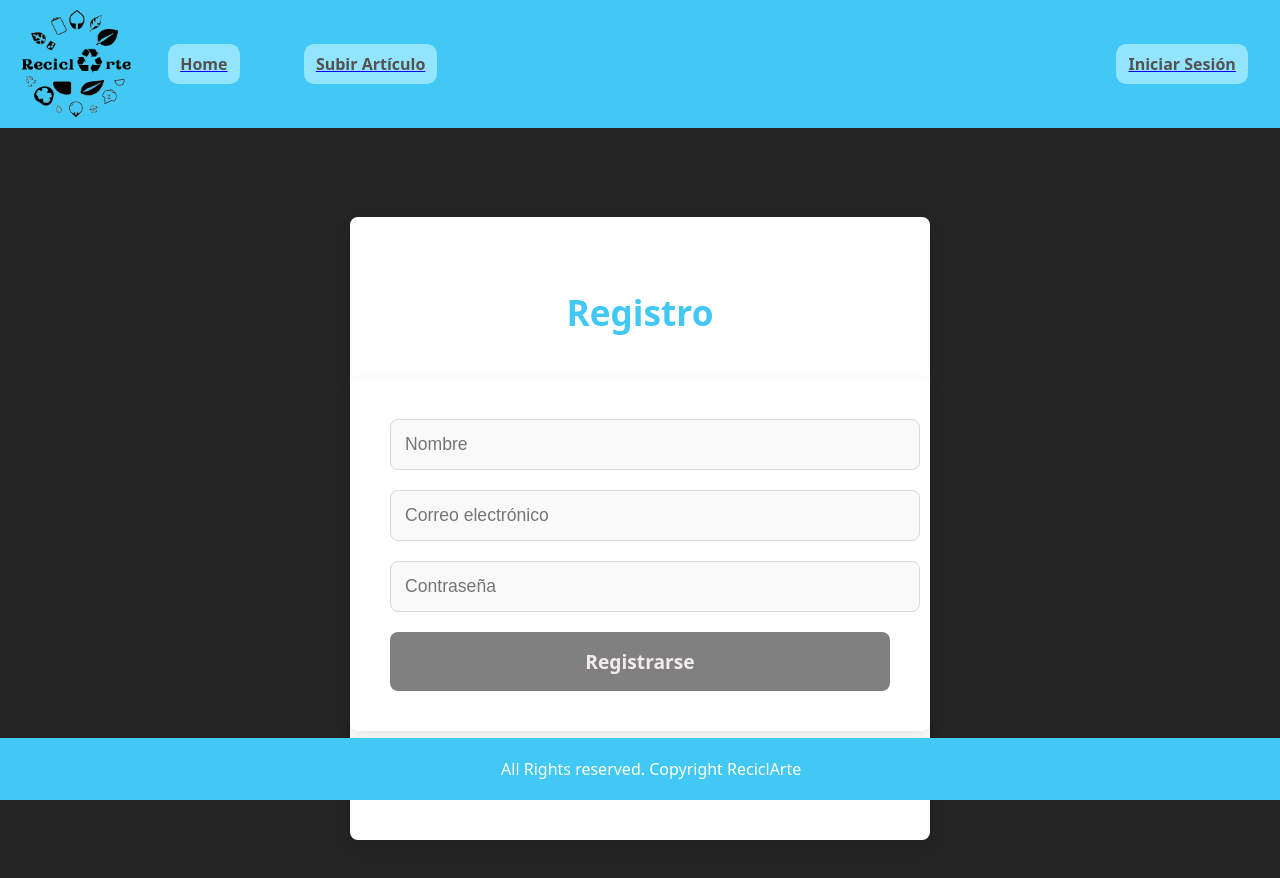
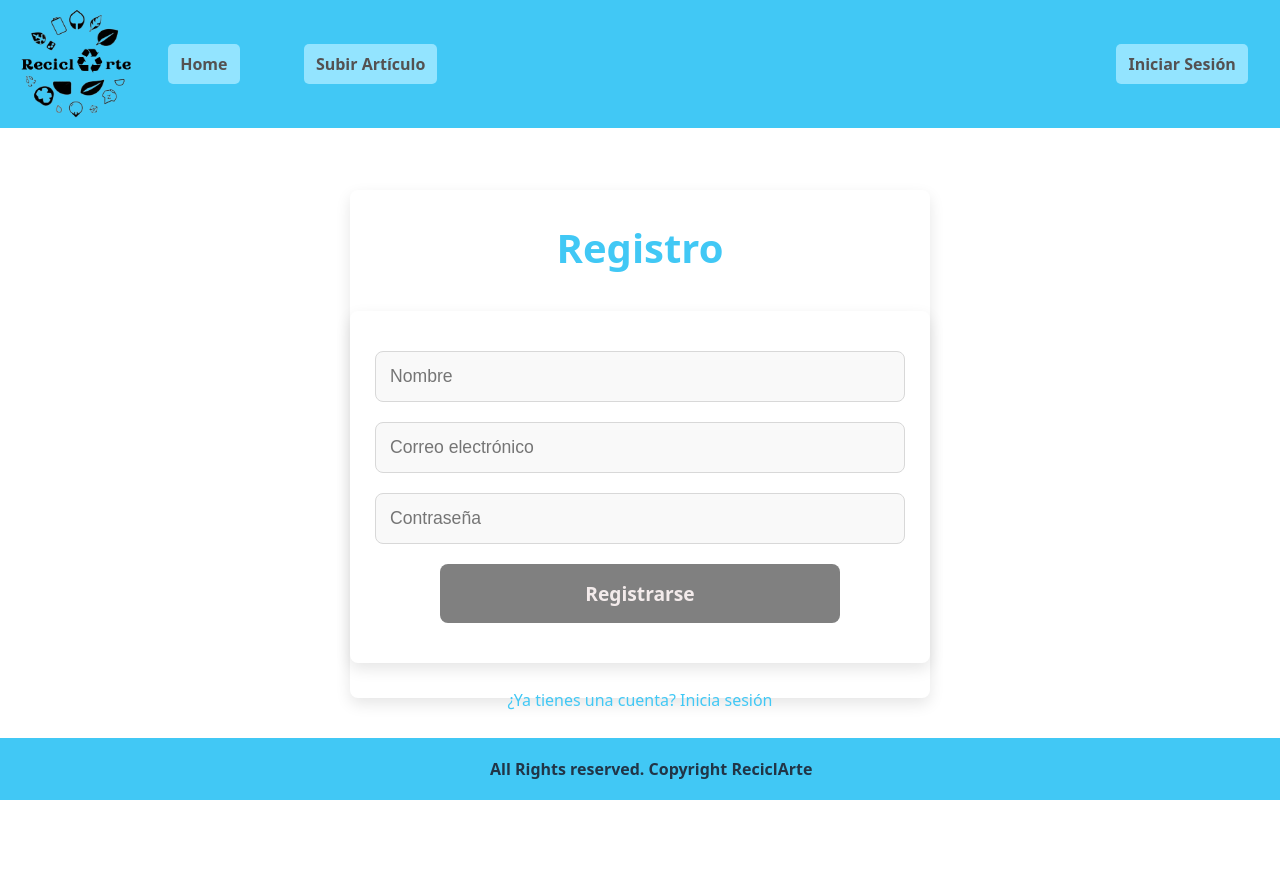
Before and after one commit to rebecabernal/ReciclArteFront, a React (Vite) app: page /register in a window 1280 px wide. Shown: the top 878 px of the page. After the commit the page ends 800 px from the top, so only its background shows below. Built offline with nearby package versions, Linux system fonts and the light colour scheme.

Commit message:
change styles

```diff
--- a/src/components/footer/footer.css
+++ b/src/components/footer/footer.css
@@ -1,7 +1,8 @@
 .footer{
     display:flex;
     background-color: var(--blue-rec);
-    color: var(--beige-rec);
+    color: var(-greyDark-rec);
+    font-weight: 600;
     padding: 0.7rem;
     align-items: center;
     justify-content: center;
--- a/src/components/login/login.css
+++ b/src/components/login/login.css
@@ -1,13 +1,11 @@
 .login-container {
+    background-color: var(--grey-rec);
     display: flex;
     justify-content: center;
     align-items: center;
-    min-height: 100vh;
-    background-color: #242424;
     padding: 0;
-    margin: 0;
     width: 100vw;
-    height: 100vh;
+    height: 80%;
     overflow: hidden;
   }
 
@@ -17,6 +15,7 @@
     align-items: center;
     width: 100%;
     max-width: 500px;
+    max-height: 65%;
     background-color: #ffffff;
     border-radius: 8px;
     padding: 40px;
@@ -33,14 +32,15 @@
     box-shadow: 0 6px 15px rgba(0, 0, 0, 0.1);
     display: flex;
     flex-direction: column;
+    align-items: center;
     gap: 20px;
   }
 
   .login-container h2 {
     text-align: center;
-    font-size: 2.2em;
+    font-size: 2.5em;
     color: var(--blue-rec);
-    margin-bottom: 20px;
+    margin-top: 1rem;
   }
 
   .login-container input {
@@ -59,7 +59,7 @@
   }
 
   .login-container button {
-    width: 100%;
+    width: 80%;
     padding: 16px;
     background-color: grey;
     color: rgb(243, 235, 235);
--- a/src/components/register/register.css
+++ b/src/components/register/register.css
@@ -1,25 +1,13 @@
-html, body {
-  margin: 0;
-  padding: 0;
-  width: 100%;
-  height: 100%;
-
-}
-#root {
-  padding: 0;
-}
-
 .register-container {
   display: flex;
   justify-content: center;
   align-items: center;
-  min-height: 100vh;
-  background-color: #242424;
   padding: 0;
   margin: 0;
   width: 100vw;
-  height: 100vh;
+  height: 75vh;
   overflow: hidden;
+  margin-top: 1rem;
 }
 
 .register-content {
@@ -27,12 +15,13 @@ html, body {
   flex-direction: column;
   align-items: center;
   width: 100%;
+  max-height: 78%;
   max-width: 500px;
   background-color: #ffffff;
   border-radius: 8px;
-  padding: 40px;
+  padding:  20px 40px;
   box-shadow: 0 6px 15px rgba(0, 0, 0, 0.1);
-  gap: 20px;
+
 }
 
 .register-container form {
@@ -41,18 +30,17 @@ html, body {
   max-width: 500px;
   border-radius: 8px;
   padding: 40px;
-  box-shadow: 0 6px 15px rgba(0, 0, 0, 0.1);
-  display: flex;
+  box-shadow: 0 6px 15px rgba(0, 0, 0, 0.1);  display: flex;
   flex-direction: column;
+  align-items: center;
   gap: 20px;
 }
 
-
 .register-container h2 {
   text-align: center;
-  font-size: 2.2em;
+  font-size: 2.5em;
   color: var(--blue-rec);
-  margin-bottom: 20px;
+  margin-top: .5rem;
 }
 
 .register-container input {
@@ -73,7 +61,7 @@ html, body {
 
 
 .register-container button {
-  width: 100%;
+  width: 80%;
   padding: 16px;
   background-color: grey;
   color: rgb(243, 235, 235);
--- a/src/index.css
+++ b/src/index.css
@@ -4,8 +4,8 @@
   font-weight: 400;
 
   color-scheme: light dark;
-  color: rgba(255, 255, 255, 0.87);
-  background-color: var(--beige-rec);
+  color: var(--greyDark-rec);
+  background-color: var(--grey-rec);
 
   font-synthesis: none;
   text-rendering: optimizeLegibility;
@@ -26,14 +26,14 @@
 }
 
 
-/* a {
+a {
   font-weight: 500;
   color: #646cff;
   text-decoration: inherit;
 }
 a:hover {
   color: #535bf2;
-} */
+}
 
 body {
   margin: 0;
@@ -48,7 +48,7 @@ h1 {
 }
 
 button {
-  border-radius: 10px;
+  border-radius: 5px;
   border: 1px solid transparent;
   padding: 0.6em 1.2em;
   font-size: 1em;
@@ -57,15 +57,14 @@ button {
   background-color: #1a1a1a;
   cursor: pointer;
   transition: border-color 0.25s;
-  text-decoration: none;
 }
 button:hover {
   border-color: #646cff;
 }
-/* button:focus,
-button:focus-visible {
-  outline: 4px auto -webkit-focus-ring-color;
-} */
+
+button:active {
+    background-color: white;
+}
 
 @media (prefers-color-scheme: light) {
   :root {
--- a/src/pages/homepage/Homepage.css
+++ b/src/pages/homepage/Homepage.css
@@ -2,3 +2,8 @@
     display: flex;
     flex-direction: column;
 }
+
+.home_h3 {
+    font-size: 40px;
+    margin-left: 10rem;
+}
--- a/src/pages/homepage/Homepage.jsx
+++ b/src/pages/homepage/Homepage.jsx
@@ -6,7 +6,7 @@ function HomePage () {
   return (
       <>
     <main className='main-section'>
-      <h3>Articulos en tu zona</h3>
+      <h3 className='home_h3'>Articulos disponibles:</h3>
       <section className='products-container'>
     {/* llamar el componente PRODUCT CARD */}
       </section>
--- a/src/pages/product-register/ProductRegister.css
+++ b/src/pages/product-register/ProductRegister.css
@@ -0,0 +1,9 @@
+.main-section {
+    display: flex;
+    flex-direction: column;
+}
+
+.productregister_h3 {
+    font-size: 40px;
+    margin-left: 10rem;
+}
--- a/src/pages/product-register/ProductRegister.jsx
+++ b/src/pages/product-register/ProductRegister.jsx
@@ -6,7 +6,7 @@ function ProdRegisterPage () {
   return (
     <>
     <main className='main-section'>
-      <h3>Registra tu nuevo producto</h3>
+      <h3 className='productregister_h3'>Registra tu nuevo producto</h3>
       <section className='main-section'>
     {/* llamar el componente FORMULARIO DE LOGIN*/}
       </section>
```
Also changed, not shown: src/pages/Loginpage/Loginpage.css (line endings or trailing spaces).
